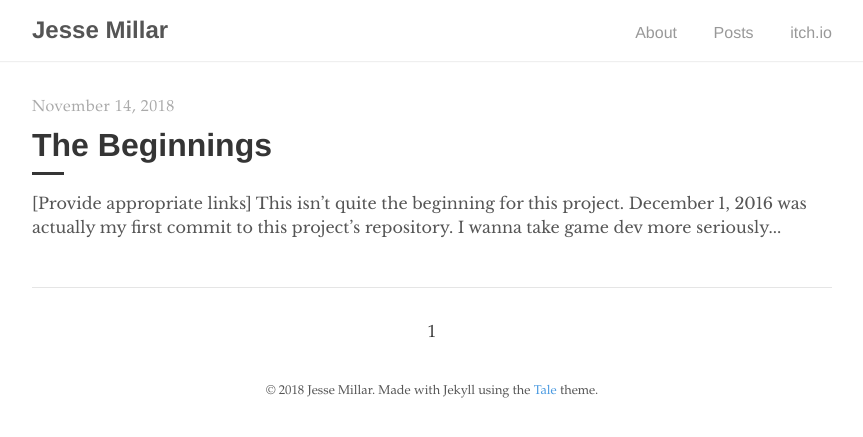
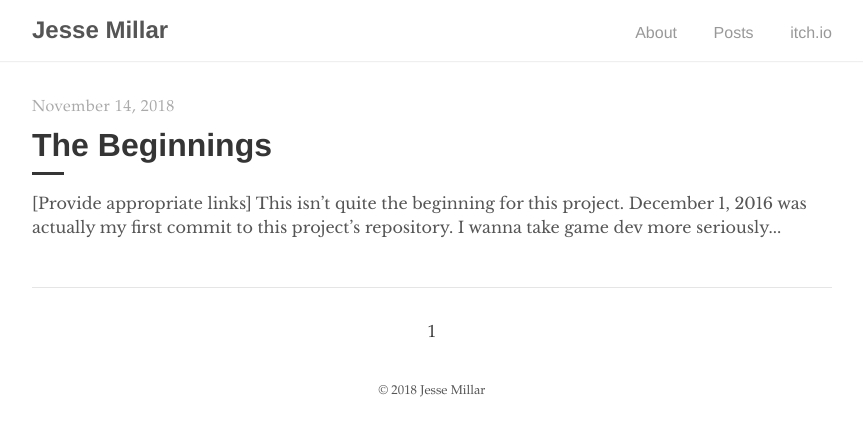
Before and after one commit to jessemillar/devlog, a Jekyll site: the page built from index.html, in a window 1280 px wide. Shown: the top 437 px of the page, without its empty margins (208-1071 px from the left). Built offline with Jekyll 4.4.1, drawn with Linux system fonts in a browser that asks for light colours; the list of posts is cut into pages by our own code.

Commit message:
Simplifying footer

```diff
--- a/_includes/footer.html
+++ b/_includes/footer.html
@@ -1,5 +1,5 @@
 <footer>
   <span>
-    &copy; <time datetime="{{ site.time }}">{{ site.time | date: '%Y' }}</time> {{ site.author.name }}. Made with Jekyll using the <a href="https://github.com/chesterhow/tale/">Tale</a> theme.
+    &copy; <time datetime="{{ site.time }}">{{ site.time | date: '%Y' }}</time> {{ site.author.name }}
   </span>
 </footer>
```
